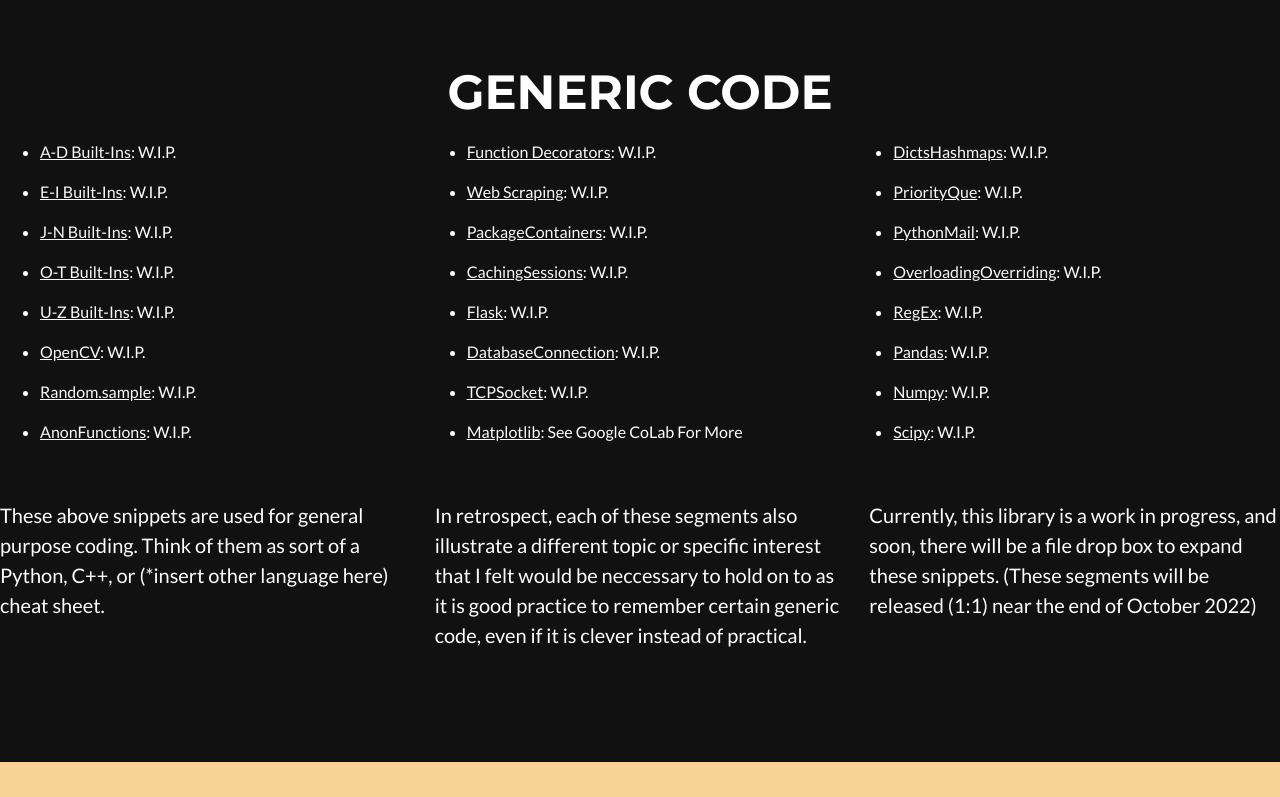
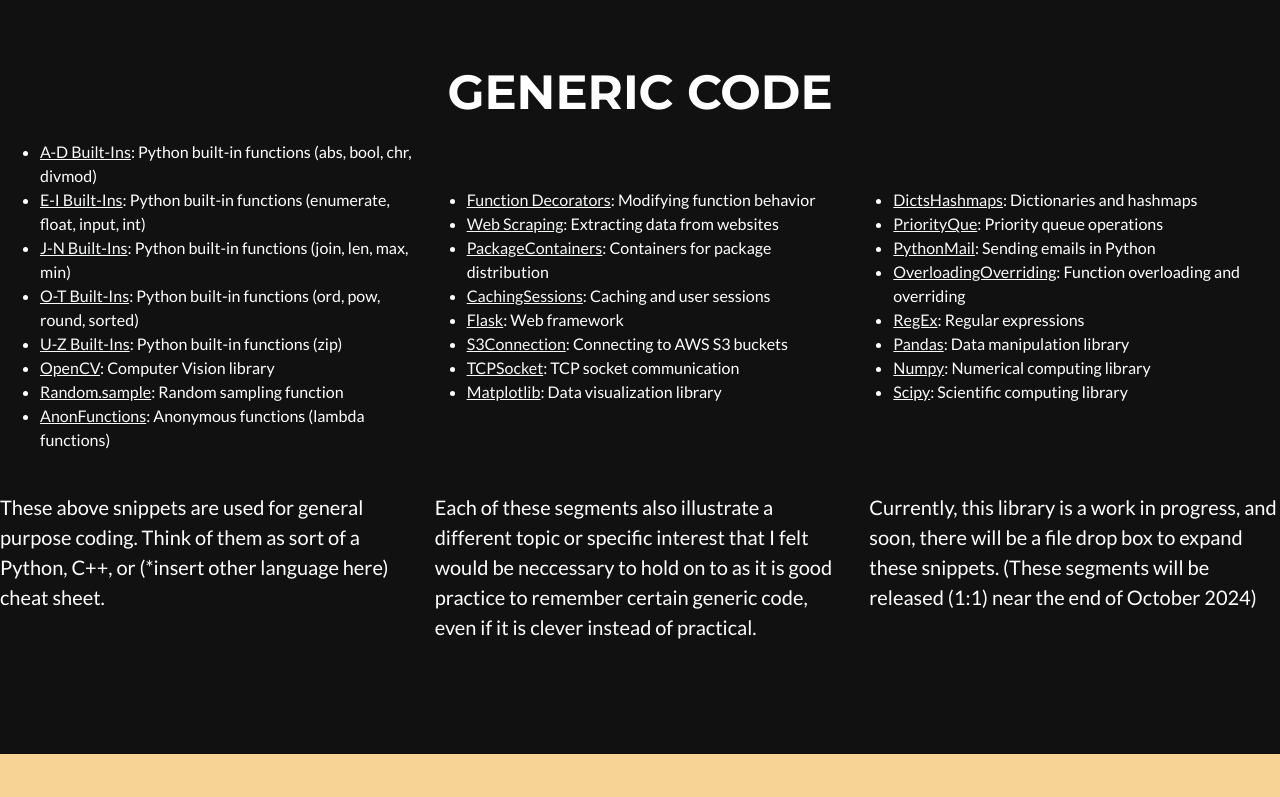
Before and after one commit to aidanvancil/aidanvancil.github.io, a website: page docs/snippets.html in a window 1280 px wide. Shown: the part 1914-2711 px from the top of the page. Drawn offline with Linux system fonts and the light colour scheme.

Commit message:
File Drop

```diff
--- a/docs/snippets.html
+++ b/docs/snippets.html
@@ -118,43 +118,43 @@
         </section>
         <section class="page-section bg-primary text-white mb-0">
             <div class="row">
-                    <h2 class="page-section-heading text-center text-uppercase text-white">Generic Code</h2>
-                    <div class="divider-custom divider-light">
+                <h2 class="page-section-heading text-center text-uppercase text-white">Generic Code</h2>
+                <div class="divider-custom divider-light">
                     <p></p>
                     <ul class="text-left col-lg-4 ms-auto">
-                        <li><a class="btn-outline-light" href="snippets/.py">A-D Built-Ins</a>: W.I.P.</li><p></p>
-                        <li><a class="btn-outline-light" href="snippets/.py">E-I Built-Ins</a>: W.I.P.</li><p></p>
-                        <li><a class="btn-outline-light" href="snippets/.py">J-N Built-Ins</a>: W.I.P.</li><p></p>
-                        <li><a class="btn-outline-light" href="snippets/.py">O-T Built-Ins</a>: W.I.P.</li><p></p>
-                        <li><a class="btn-outline-light" href="snippets/.py">U-Z Built-Ins</a>: W.I.P.</li><p></p>
-                        <li><a class="btn-outline-light" href="snippets/.py">OpenCV</a>: W.I.P.</li><p></p>
-                        <li><a class="btn-outline-light" href="snippets/.py">Random.sample</a>: W.I.P.</li><p></p>
-                        <li><a class="btn-outline-light" href="snippets/.py">AnonFunctions</a>: W.I.P.</li><p></p>
+                        <li><a class="btn-outline-light" href="snippets/AtoD.py">A-D Built-Ins</a>: Python built-in functions (abs, bool, chr, divmod)</li>
+                        <li><a class="btn-outline-light" href="snippets/EtoI.py">E-I Built-Ins</a>: Python built-in functions (enumerate, float, input, int)</li>
+                        <li><a class="btn-outline-light" href="snippets/JtoN.py">J-N Built-Ins</a>: Python built-in functions (join, len, max, min)</li>
+                        <li><a class="btn-outline-light" href="snippets/OtoT.py">O-T Built-Ins</a>: Python built-in functions (ord, pow, round, sorted)</li>
+                        <li><a class="btn-outline-light" href="snippets/UtoZ.py">U-Z Built-Ins</a>: Python built-in functions (zip)</li>
+                        <li><a class="btn-outline-light" href="snippets/OpenCV.py">OpenCV</a>: Computer Vision library</li>
+                        <li><a class="btn-outline-light" href="snippets/Rand.py">Random.sample</a>: Random sampling function</li>
+                        <li><a class="btn-outline-light" href="snippets/AnonFunctions.py">AnonFunctions</a>: Anonymous functions (lambda functions)</li>
                     </ul>
                     <ul class="text-left col-lg-4 ms-auto">
-                        <li><a class="btn-outline-light" href="snippets/.py">Function Decorators</a>: W.I.P.</li><p></p>
-                        <li><a class="btn-outline-light"     href="snippets/.py">Web Scraping</a>: W.I.P.</li><p></p>
-                        <li><a class="btn-outline-light" href="snippets/.py">PackageContainers</a>: W.I.P.</li><p></p>
-                        <li><a class="btn-outline-light" href="snippets/.py">CachingSessions</a>: W.I.P.</li><p></p>
-                        <li><a class="btn-outline-light" href="snippets/.py">Flask</a>: W.I.P.</li><p></p>
-                        <li><a class="btn-outline-light" href="snippets/.py">DatabaseConnection</a>: W.I.P.</li><p></p>
-                        <li><a class="btn-outline-light" href="snippets/.py">TCPSocket</a>: W.I.P.</li><p></p>
-                        <li><a class="btn-outline-light" href="snippets/Matplotlib.py">Matplotlib</a>: See Google CoLab For More</li><p></p>
+                        <li><a class="btn-outline-light" href="snippets/FunctionDecorators.py">Function Decorators</a>: Modifying function behavior</li>
+                        <li><a class="btn-outline-light" href="snippets/WebScraping.py">Web Scraping</a>: Extracting data from websites</li>
+                        <li><a class="btn-outline-light" href="snippets/PackageContainers.py">PackageContainers</a>: Containers for package distribution</li>
+                        <li><a class="btn-outline-light" href="snippets/CachingSessions.py">CachingSessions</a>: Caching and user sessions</li>
+                        <li><a class="btn-outline-light" href="snippets/Flask.py">Flask</a>: Web framework</li>
+                        <li><a class="btn-outline-light" href="snippets/S3Connection.py">S3Connection</a>: Connecting to AWS S3 buckets</li>
+                        <li><a class="btn-outline-light" href="snippets/TCPSocket.py">TCPSocket</a>: TCP socket communication</li>
+                        <li><a class="btn-outline-light" href="snippets/Matplotlib.py">Matplotlib</a>: Data visualization library</li>
                     </ul>
                     <ul class="text-left col-lg-4 ms-auto">
-                        <li><a class="btn-outline-light" href="snippets/.py">DictsHashmaps</a>: W.I.P.</li><p></p>
-                        <li><a class="btn-outline-light" href="snippets/.py">PriorityQue</a>: W.I.P.</li><p></p>
-                        <li><a class="btn-outline-light" href="snippets/.py">PythonMail</a>: W.I.P.</li><p></p>
-                        <li><a class="btn-outline-light" href="snippets/.py">OverloadingOverriding</a>: W.I.P.</li><p></p>
-                        <li><a class="btn-outline-light" href="snippets/.py">RegEx</a>: W.I.P.</li><p></p>
-                        <li><a class="btn-outline-light" href="snippets/.py">Pandas</a>: W.I.P.</li><p></p>
-                        <li><a class="btn-outline-light" href="snippets/.py">Numpy</a>: W.I.P.</li><p></p>
-                        <li><a class="btn-outline-light" href="snippets/.py">Scipy</a>: W.I.P.</li><p></p>
+                        <li><a class="btn-outline-light" href="snippets/DictsHashmaps.py">DictsHashmaps</a>: Dictionaries and hashmaps</li>
+                        <li><a class="btn-outline-light" href="snippets/PriorityQue.py">PriorityQue</a>: Priority queue operations</li>
+                        <li><a class="btn-outline-light" href="snippets/PythonMail.py">PythonMail</a>: Sending emails in Python</li>
+                        <li><a class="btn-outline-light" href="snippets/OverloadingOverriding.py">OverloadingOverriding</a>: Function overloading and overriding</li>
+                        <li><a class="btn-outline-light" href="snippets/Regex.py">RegEx</a>: Regular expressions</li>
+                        <li><a class="btn-outline-light" href="snippets/Pandas.py">Pandas</a>: Data manipulation library</li>
+                        <li><a class="btn-outline-light" href="snippets/Numpy.py">Numpy</a>: Numerical computing library</li>
+                        <li><a class="btn-outline-light" href="snippets/Scipy.py">Scipy</a>: Scientific computing library</li>
                     </ul>
                 </div>
                 <div class="col-lg-4 ms-auto"><p class="lead"> These above snippets are used for general purpose coding. Think of them as sort of a Python, C++, or (*insert other language here) cheat sheet. </p></div>
-                <div class="col-lg-4 me-auto"><p class="lead"> In retrospect, each of these segments also illustrate a different topic or specific interest that I felt would be neccessary to hold on to as it is good practice to remember certain generic code, even if it is clever instead of practical. </p></div>
-                <div class="col-lg-4 me-auto"><p class="lead"> Currently, this library is a work in progress, and soon, there will be a file drop box to expand these snippets. (These segments will be released (1:1) near the end of October 2022)</p></div>
+                <div class="col-lg-4 me-auto"><p class="lead"> Each of these segments also illustrate a different topic or specific interest that I felt would be neccessary to hold on to as it is good practice to remember certain generic code, even if it is clever instead of practical. </p></div>
+                <div class="col-lg-4 me-auto"><p class="lead"> Currently, this library is a work in progress, and soon, there will be a file drop box to expand these snippets. (These segments will be released (1:1) near the end of October 2024)</p></div>
             </div>
         </section>
         <section>
```
Also changed, not shown: docs/css/styles.css, 16 other files.
